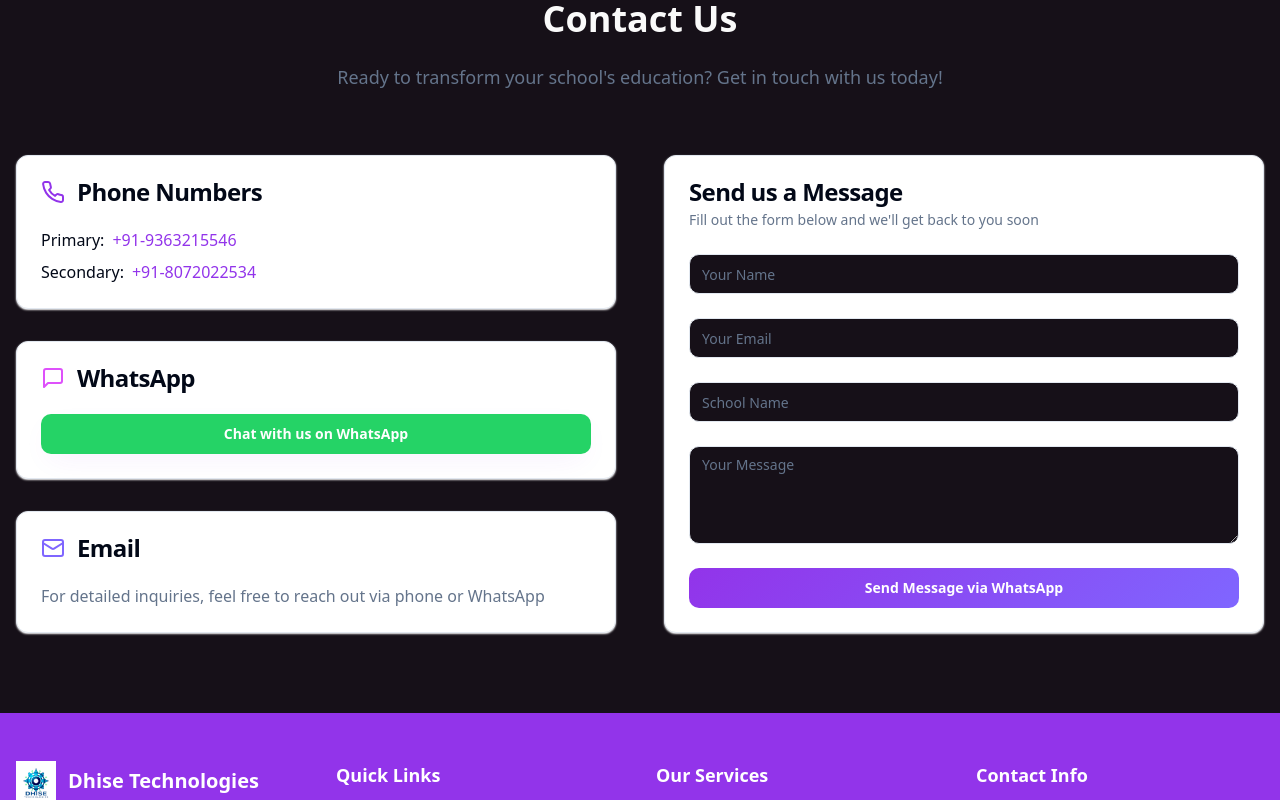
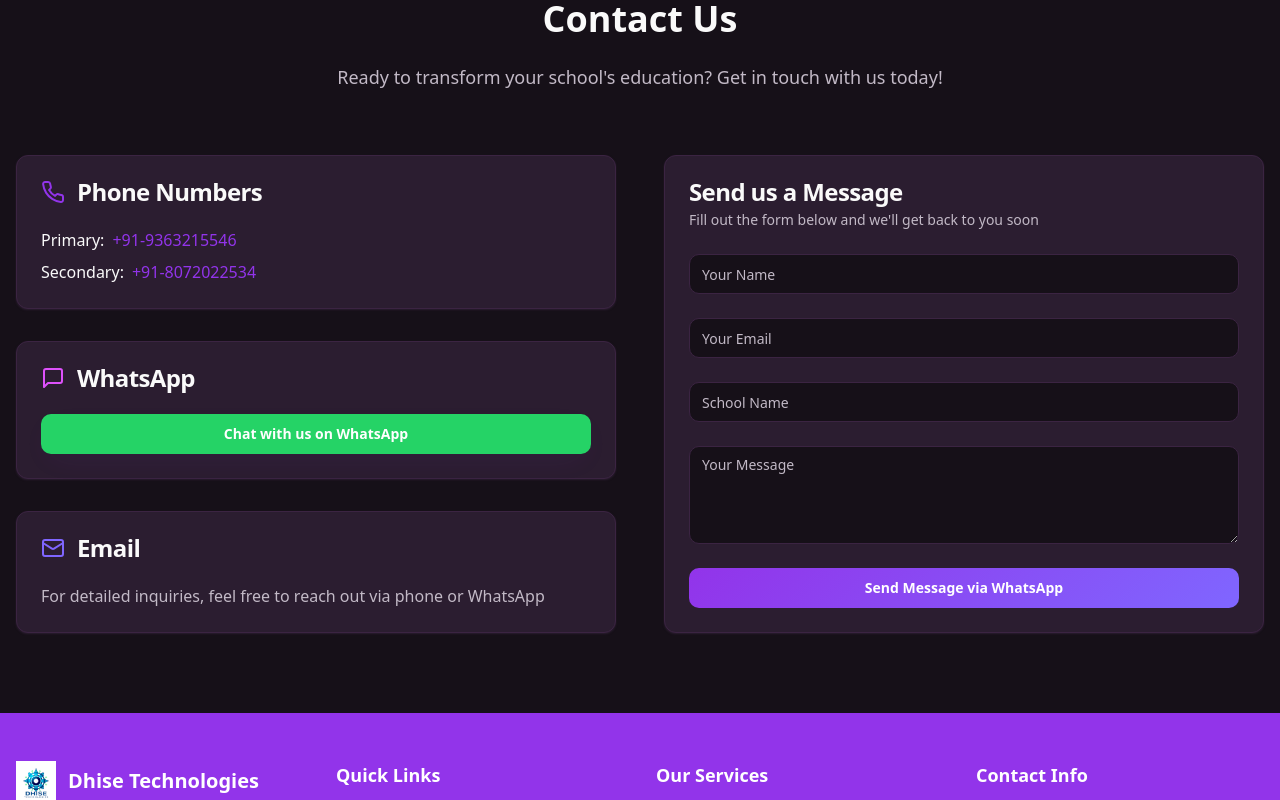
Before and after one commit to Naveen6799-FSD/dhise-robo-spark-ed, a React (Vite) app: page / in a window 1280 px wide. Shown: the part 5383-6183 px from the top of the page. Built offline with nearby package versions, Linux system fonts and the light colour scheme.

Commit message:
Refine purple theme

```diff
--- a/src/index.css
+++ b/src/index.css
@@ -9,11 +9,11 @@
     --background: 280 20% 8%;
     --foreground: 0 0% 98%;
 
-    --card: 0 0% 100%;
-    --card-foreground: 222.2 84% 4.9%;
+    --card: 285 25% 15%;
+    --card-foreground: 0 0% 98%;
 
-    --popover: 0 0% 100%;
-    --popover-foreground: 222.2 84% 4.9%;
+    --popover: 285 25% 15%;
+    --popover-foreground: 0 0% 98%;
 
     /* Purple-inspired primary colors */
     --primary: 271 81% 56%;
@@ -28,14 +28,14 @@
     --accent-foreground: 0 0% 100%;
     --accent-glow: 250 100% 80%;
 
-    --muted: 210 40% 96.1%;
-    --muted-foreground: 215.4 16.3% 46.9%;
+    --muted: 285 20% 12%;
+    --muted-foreground: 285 10% 75%;
 
     --destructive: 0 84.2% 60.2%;
     --destructive-foreground: 210 40% 98%;
 
-    --border: 214.3 31.8% 91.4%;
-    --input: 214.3 31.8% 91.4%;
+    --border: 285 30% 20%;
+    --input: 285 30% 20%;
     --ring: 217 91% 60%;
 
     --radius: 0.75rem;
```
